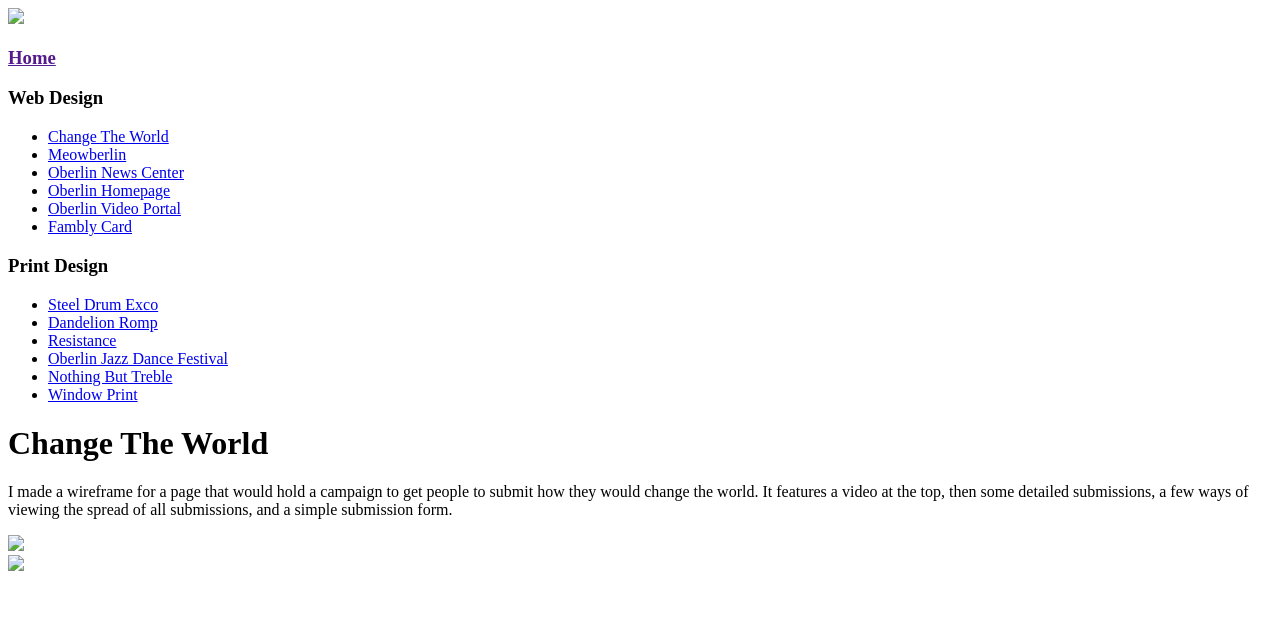
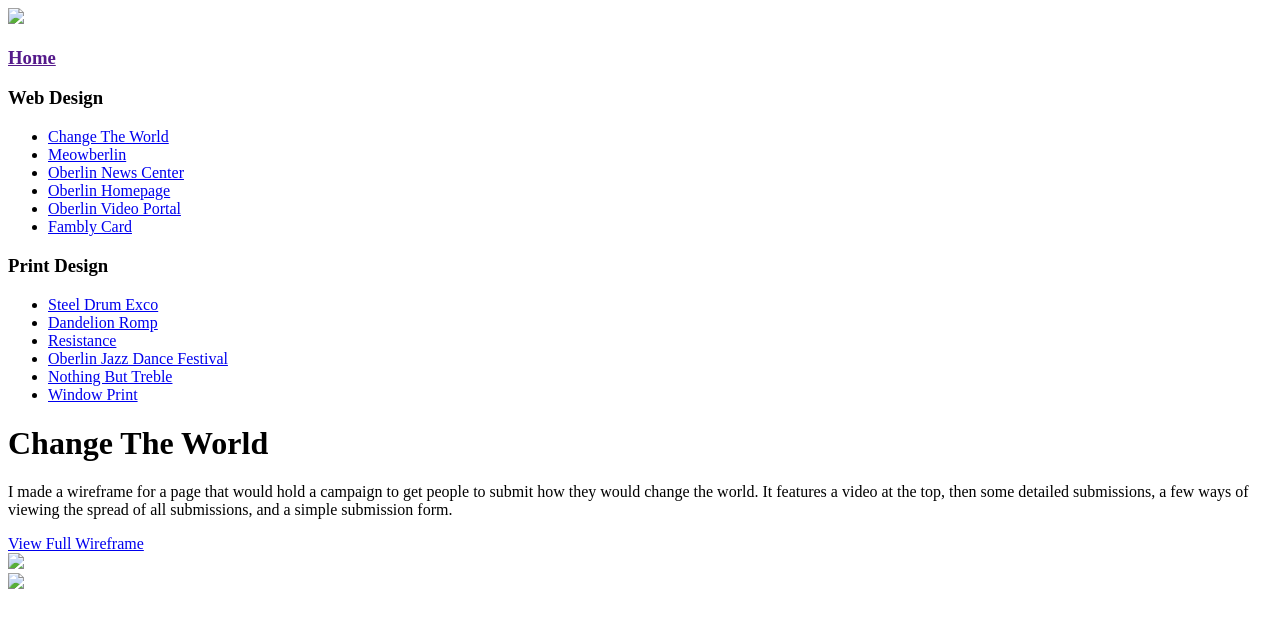
Before and after one commit to nmorduch/old-portfolio, a Jekyll site: the page built from web/_posts/2013-06-10-change-the-world.md, in a window 1280 px wide. Shown: the top 628 px of the page. Built offline with Jekyll 4.4.1, drawn with Linux system fonts in a browser that asks for light colours; nearby versions of some CDN libraries; library files that are not in the unit come from our copies.

Commit message:
added link-button to change post

```diff
--- a/_layouts/portfolio-item.html
+++ b/_layouts/portfolio-item.html
@@ -29,7 +29,13 @@ body_class: portfolio-item
 			{{ content }}
 
 			{% if page.link %}
-				<a href="{{ page.link }}" class="btn">View Page</a>
+				<a href="{{ page.link }}" class="btn">
+					{% if page.link_text %}
+						{{ page.link_text }}
+					{% else %}
+						View Page
+					{% endif %}
+				</a>
 			{% endif %}
 
 			<div class="portfolio-images">
--- a/web/_posts/2013-06-10-change-the-world.md
+++ b/web/_posts/2013-06-10-change-the-world.md
@@ -3,6 +3,8 @@ layout: portfolio-item
 title: "Change The World"
 primary_image: "change.png"
 primary_alt: true
+link: "http://nmorduch.github.io/web/images_alt/change.png"
+link_text: "View Full Wireframe"
 ---
 
 I made a wireframe for a page that would hold a campaign to get people to submit how they would change the world. It features a video at the top, then some detailed submissions, a few ways of viewing the spread of all submissions, and a simple submission form.
```
